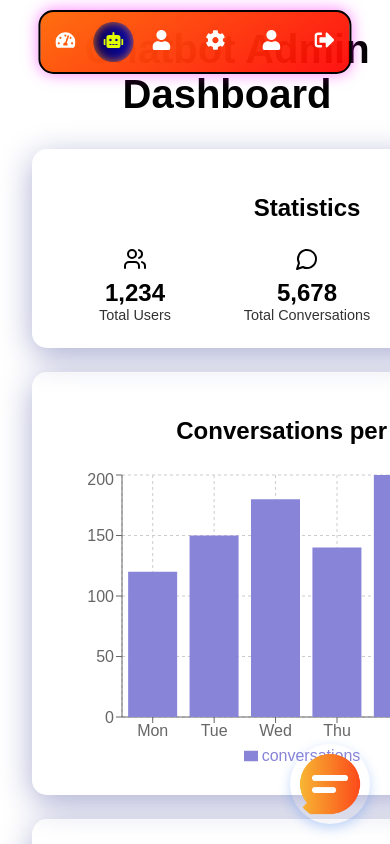
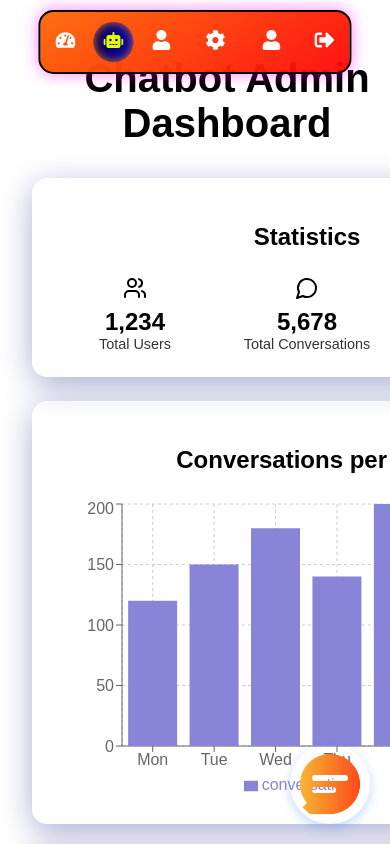
Before and after one commit to sunnysagar/chatbotsetup, a React (Vite) app: page /admin-dashboard in a window 390 px wide. Shown: the top 844 px of the page. Built offline with nearby package versions, Linux system fonts and the light colour scheme; no server answers.

Commit message:
chnages in style

```diff
--- a/src/Style.css
+++ b/src/Style.css
@@ -2111,6 +2111,9 @@ button {
       font-size: 14px;
     }
     /*admin panel */
+    .chatbot-dashboard-container{
+      margin-top: 15%;
+    }
     .dashboard-grid {
       grid-template-columns: 1fr;
     }
```
